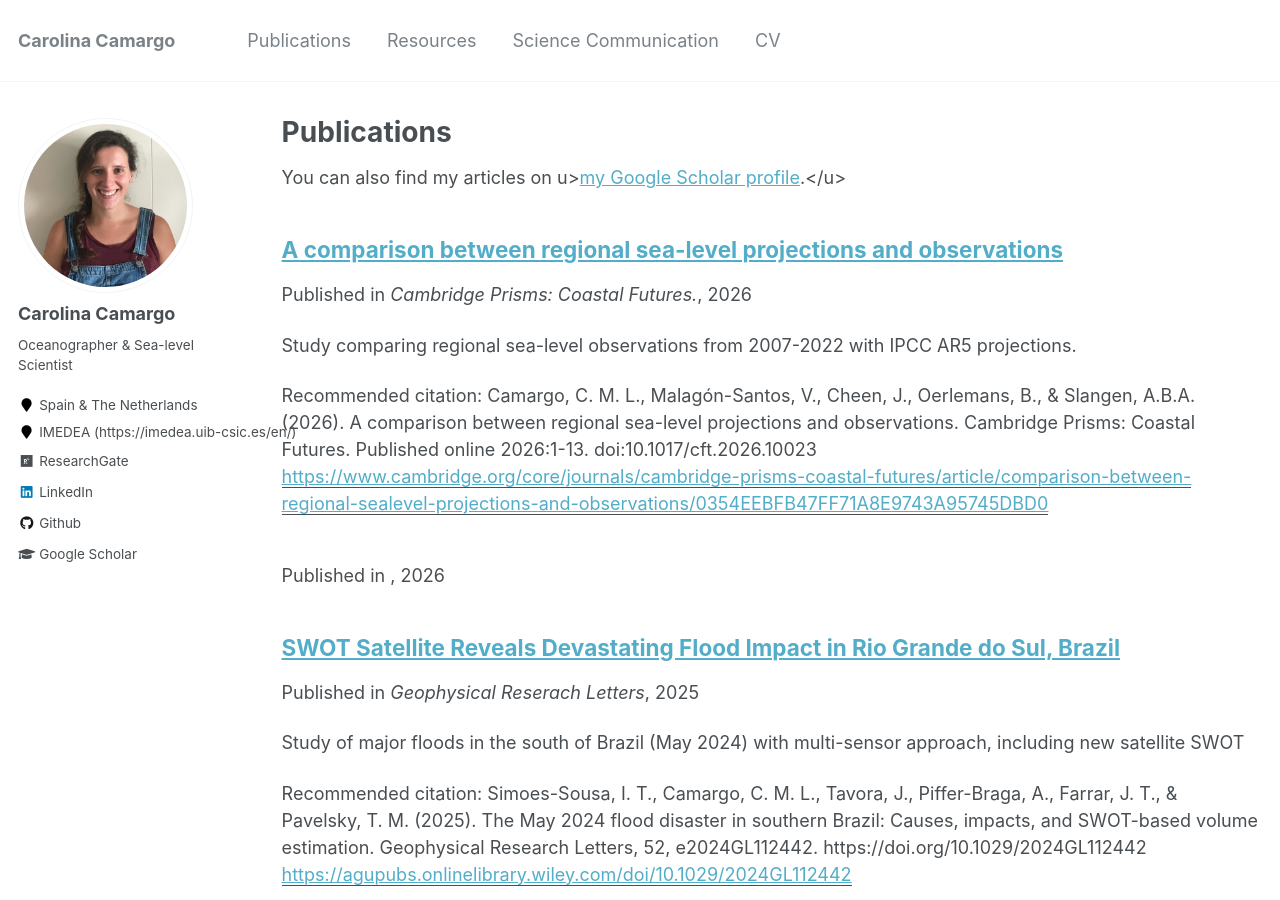
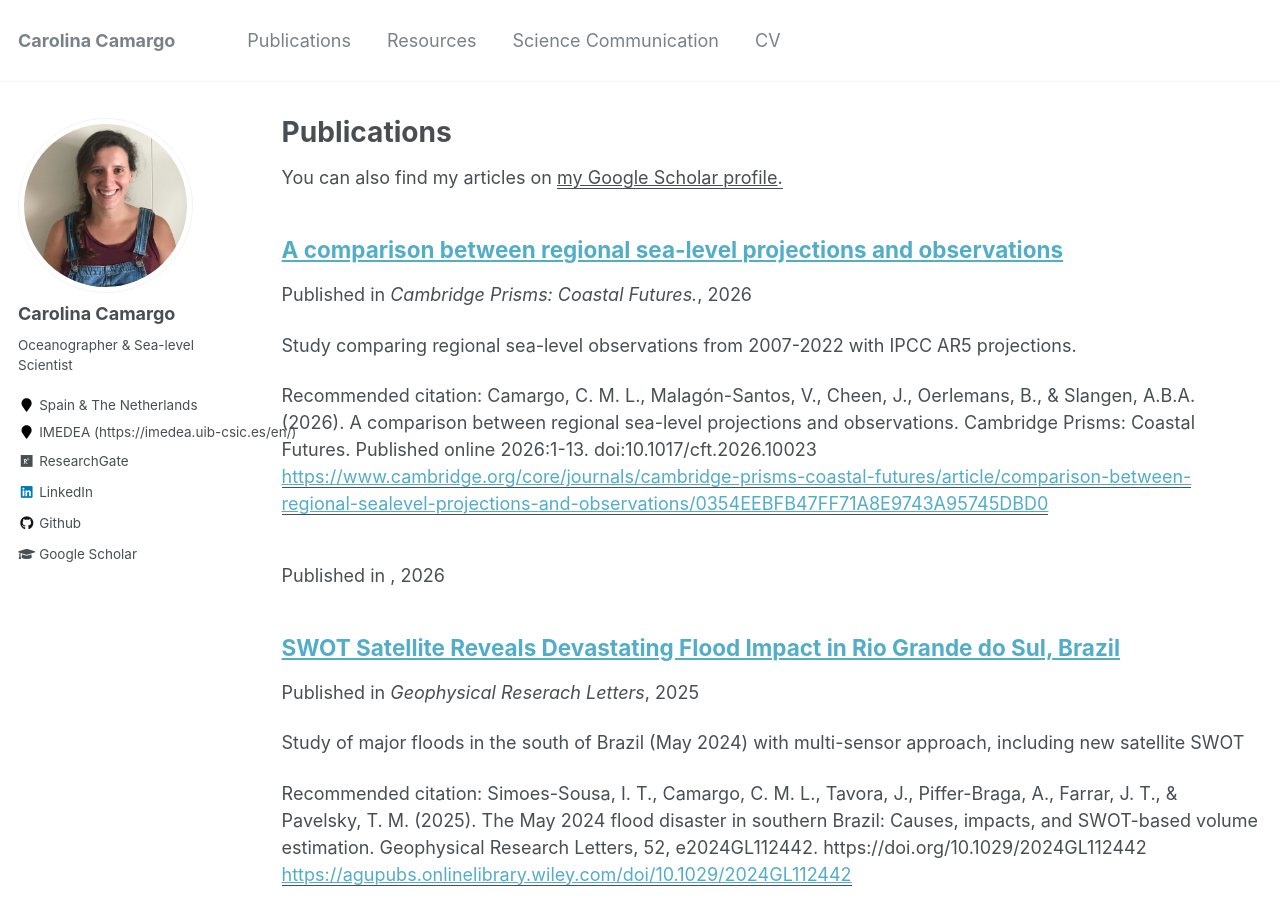
Before and after one commit to carocamargo/carocamargo.github.io, a Jekyll site: the page built from _pages/publications.md, in a window 1280 px wide and 900 px high. Built offline with Jekyll 4.4.1, drawn with Linux system fonts in a browser that asks for light colours.

```diff
--- a/_pages/publications.md
+++ b/_pages/publications.md
@@ -9,7 +9,8 @@ author_profile: true
   You can also find my articles on <u><a href="{{author.googlescholar}}">my Google Scholar profile</a>.</u>
 {% endif %}
 
-You can also find my articles on  u><a href="[{{author.googlescholar}}](https://scholar.google.com/citations?user=7Jwu00AAAAAJ&hl=en)">my Google Scholar profile</a>.</u>
+You can also find my articles on  <u><a href="[{{author.googlescholar}}](https://scholar.google.com/citations?user=7Jwu00AAAAAJ&hl=en)">my Google Scholar profile</a>.</u>
+
 {% include base_path %}
 
 {% for post in site.publications reversed %}
```
